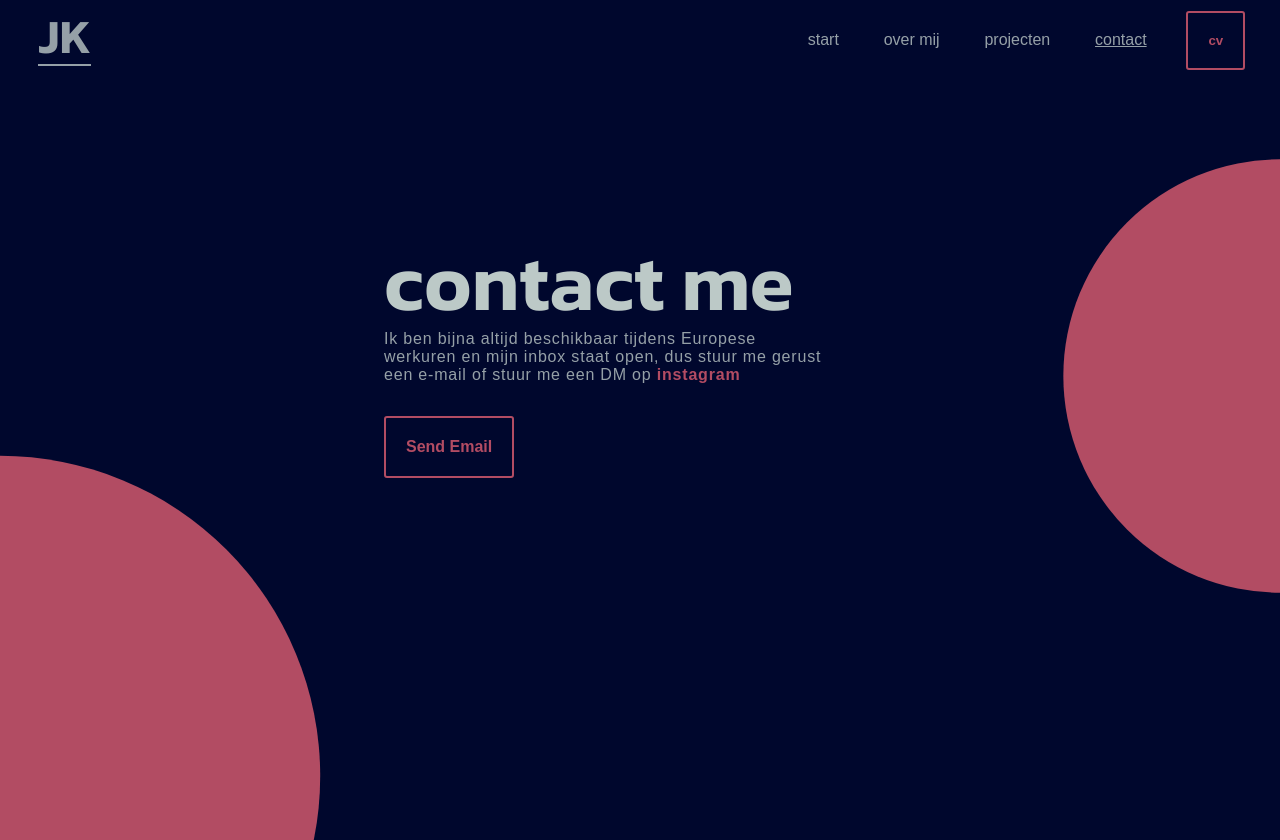
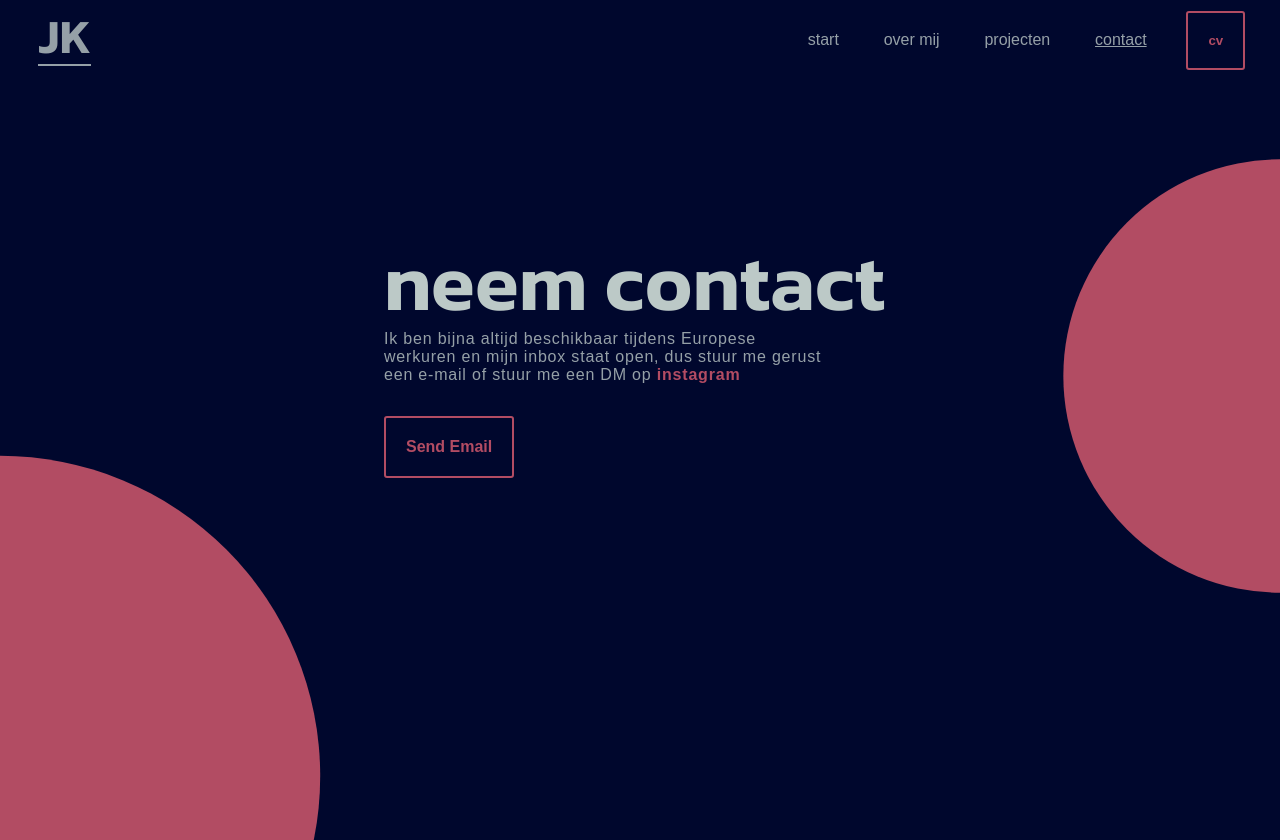
Before and after one commit to julian118/portfolio-site, a plain HTML site: page contact.html in a window 1280 px wide. Drawn offline with Linux system fonts and the light colour scheme.

Commit message:
Update contact.html

```diff
--- a/contact.html
+++ b/contact.html
@@ -22,7 +22,7 @@
     <div class="mainContent">
         <div class="mainText">
             <div class="smallTitle"></div>
-            <div class="mainTitle">contact me</div>
+            <div class="mainTitle">neem contact</div>
             <div class="subText">
 Ik ben bijna altijd beschikbaar tijdens Europese werkuren en mijn inbox staat open, dus stuur me gerust een e-mail of stuur me een DM op <a href="https://www.instagram.com/julian_kroes/">instagram</a></div>
             <a href = "mailto: abc@example.com" class="callToAction">Send Email</a>
```
